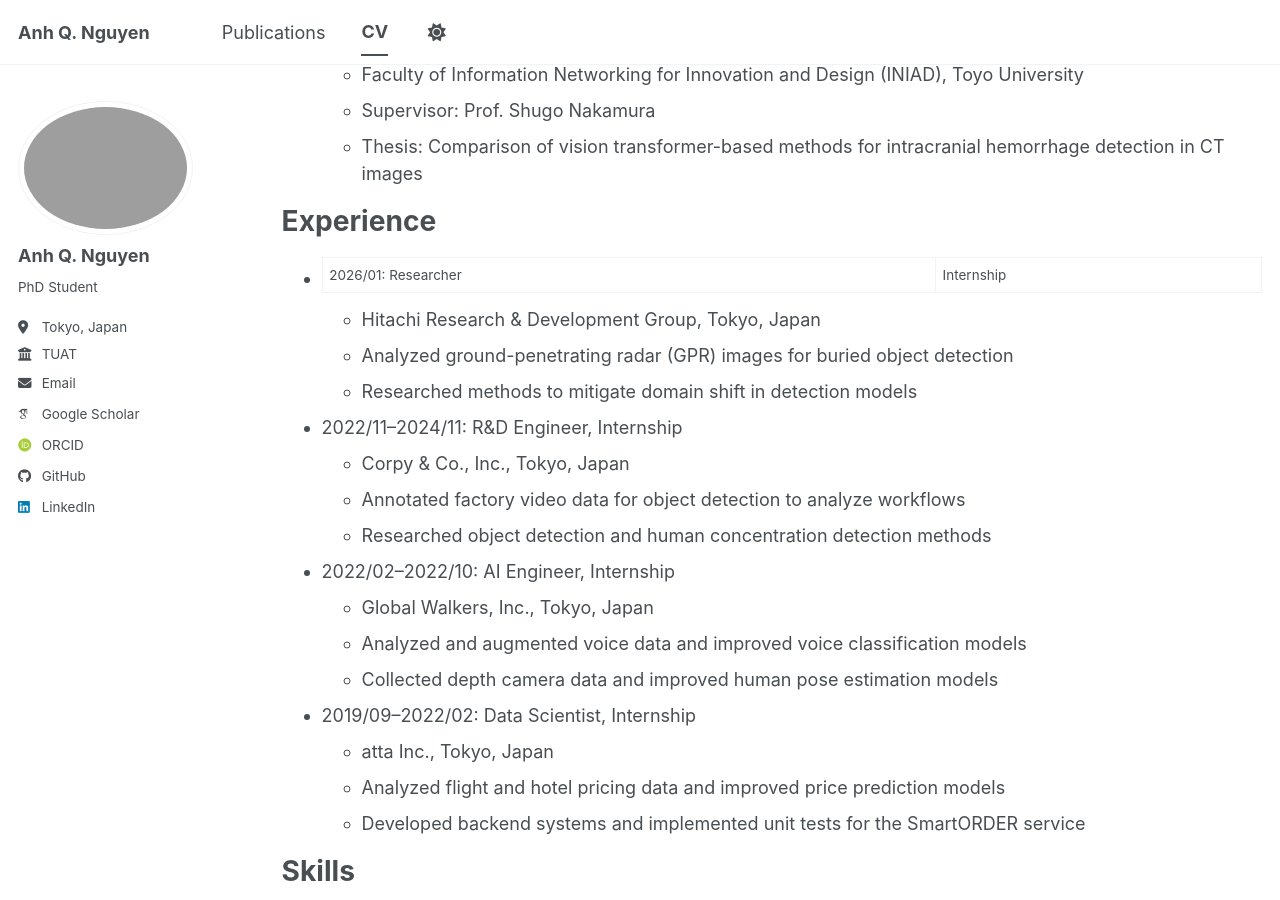
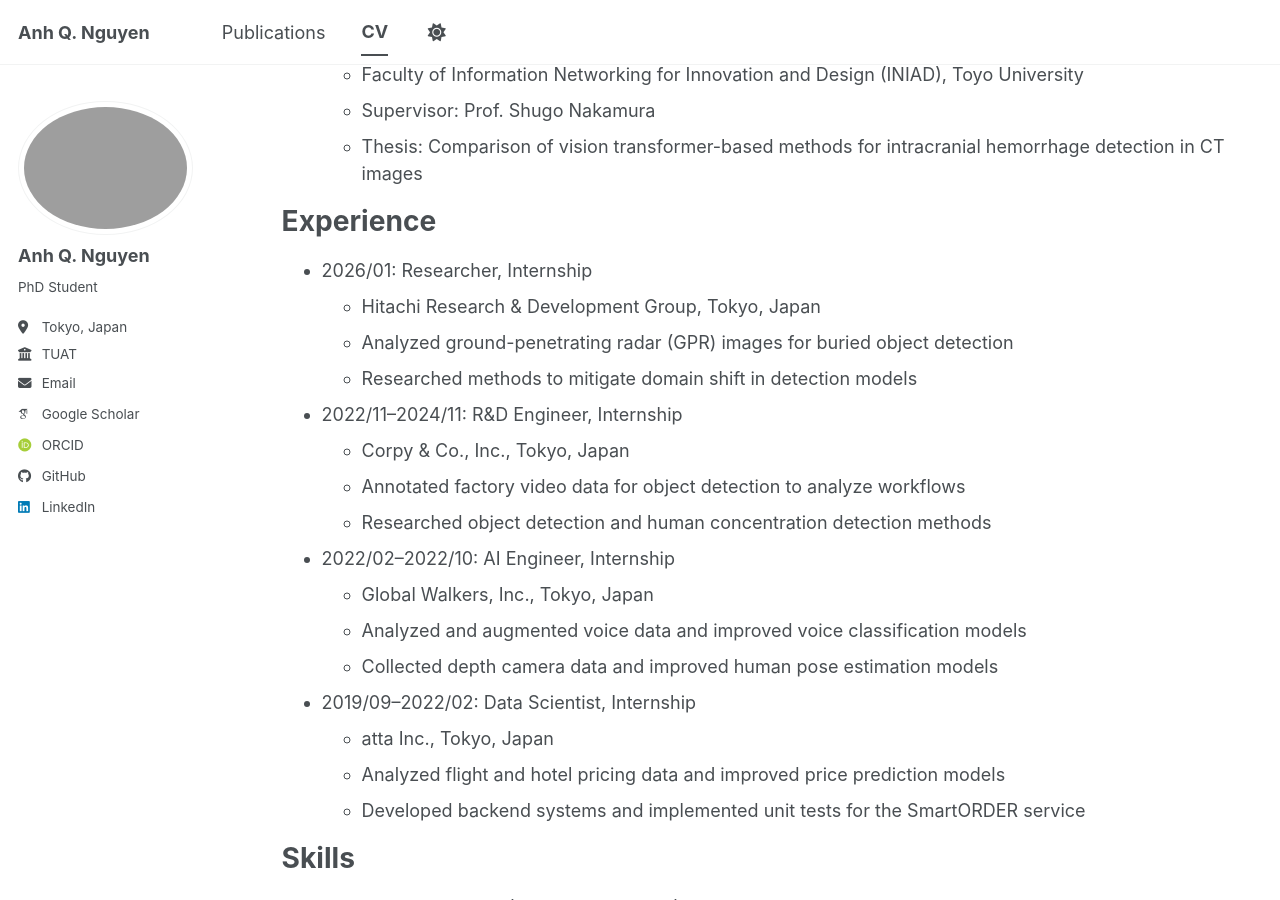
Before and after one commit to nguyenqanh/nguyenqanh.github.io, a Jekyll site: the page built from _pages/cv.md, in a window 1280 px wide and 900 px high, scrolled down 713 px. Built offline with Jekyll 4.4.1, drawn with Linux system fonts in a browser that asks for light colours; some web fonts are replaced; a script bundle is joined from its source files by our own code; library files that are not in the unit come from our copies.

Commit message:
Update cv.md

```diff
--- a/_pages/cv.md
+++ b/_pages/cv.md
@@ -34,7 +34,7 @@ Education
 
 Experience
 ======
-* 2026/01: Researcher | Internship
+* 2026/01: Researcher, Internship
   * Hitachi Research & Development Group, Tokyo, Japan
   * Analyzed ground-penetrating radar (GPR) images for buried object detection
   * Researched methods to mitigate domain shift in detection models
```
